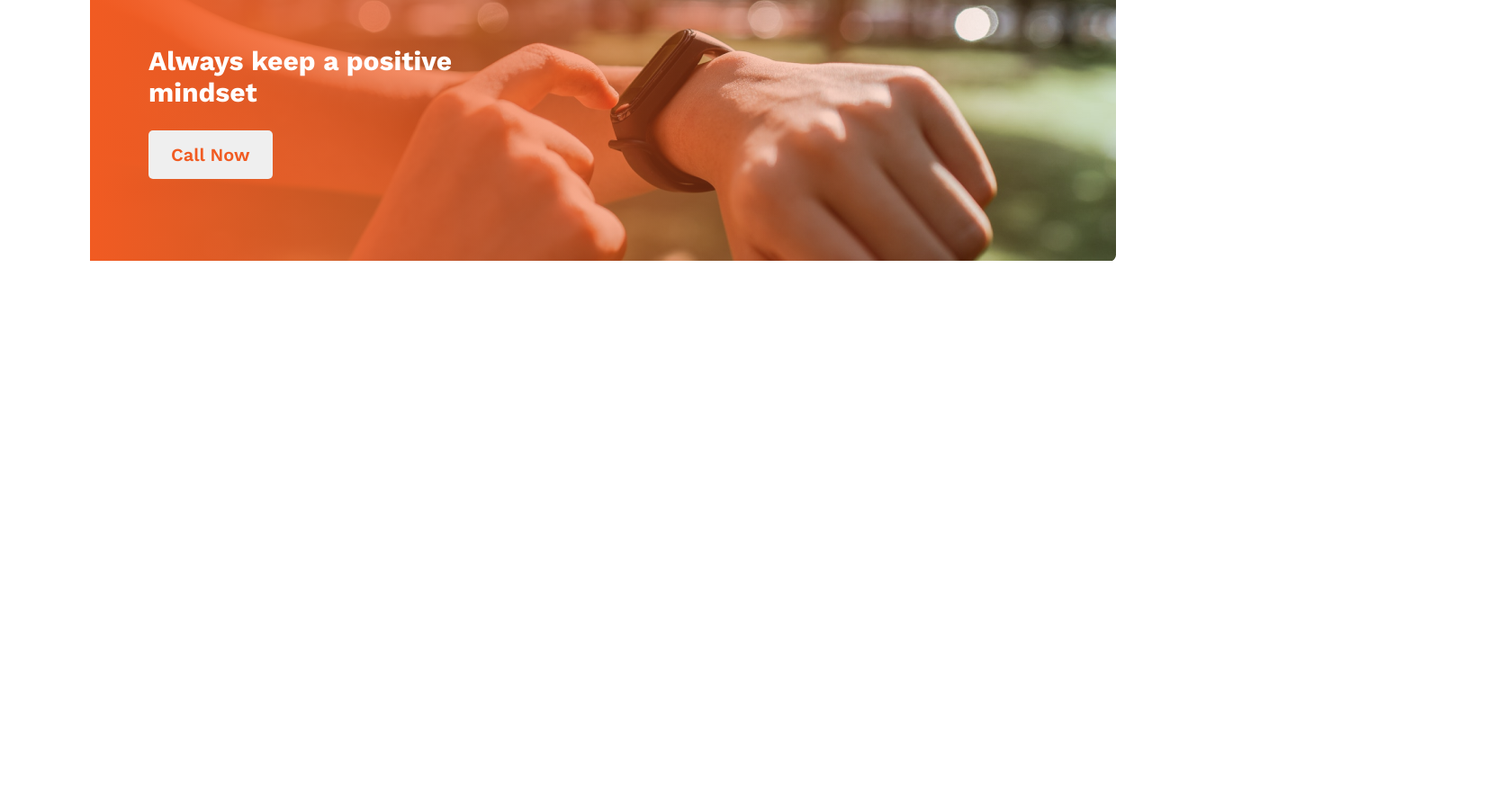
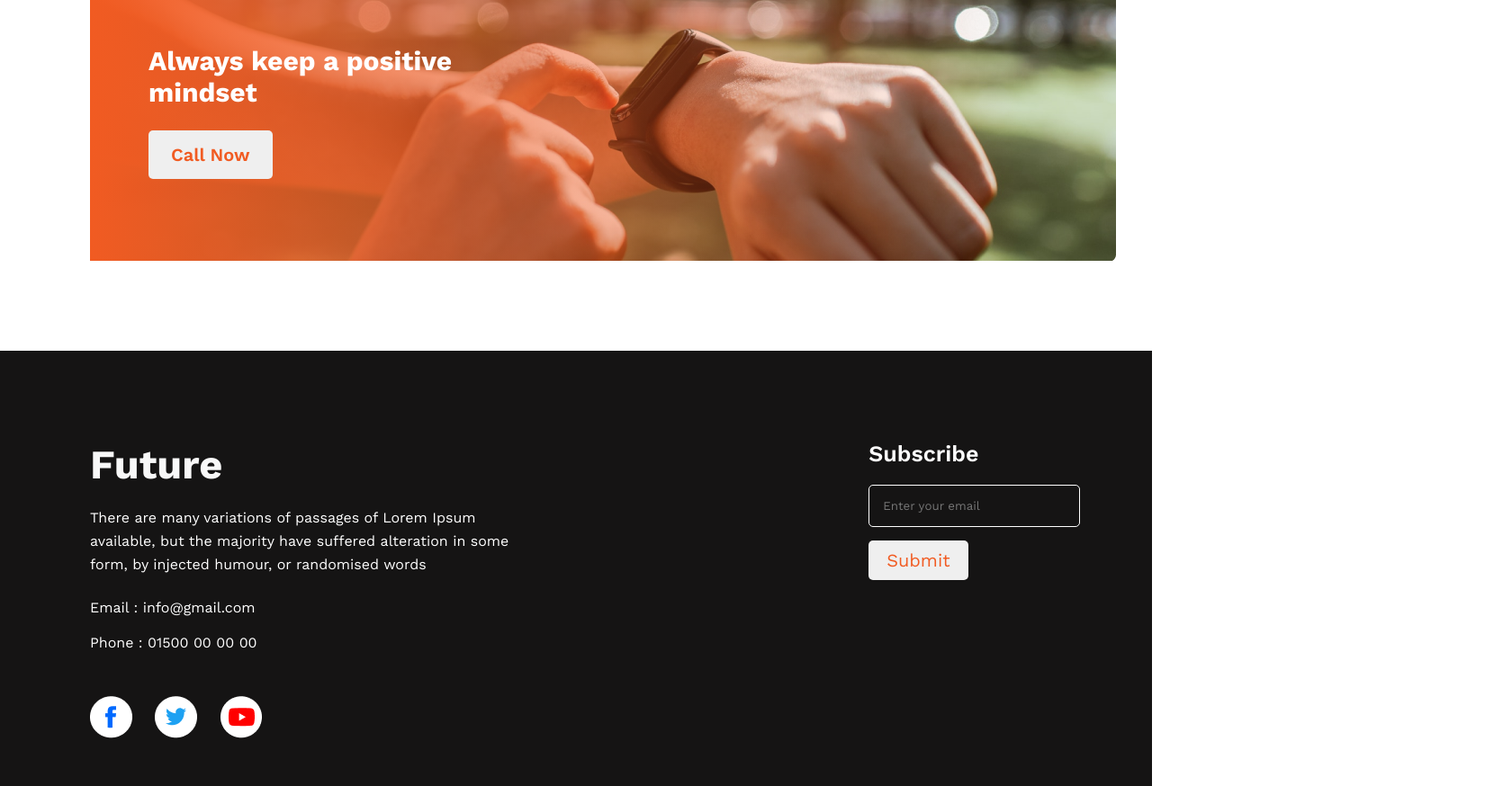
Before and after one commit to programarreza/new-year, a plain HTML site: page index.html in a window 1280 px wide. Shown: the part 1926-2800 px from the top of the page at 90% size, 1680 px wide, since content can reach past the window. Before the commit the page ends 2316 px from the top, so only its background shows below. Drawn offline with nearby package versions, Linux system fonts and the light colour scheme.

Commit message:
added to contact section

```diff
--- a/index.html
+++ b/index.html
@@ -71,13 +71,35 @@
 
 		<!-- contact section -->
 		<section class="contact">
-
 			<div class="contact-text">
 				<h1 class="contact-title">Always keep a positive <br> mindset</h1>
 				<button class="btn-primary">Call Now</button>
 			</div>
-
 		</section>
 	</main>
+
+	<!-- footer section -->
+	<footer>
+		<div class="footer-container">
+			<div class="footer-content">
+				<h1 class="footer-title">Future</h1>
+				<p class="foot-description">There are many variations of passages of Lorem Ipsum <br> available, but the majority have suffered alteration in some <br> form, by injected humour, or randomised words</p>
+				<span class="foot-info">Email : info@gmail.com</span>
+				<span class="foot-info">Phone : 01500 00 00 00</span>
+
+				<div class="social-link">
+					<img src="images/icons/fb.png" alt="">
+					<img src="images/icons/twitter.png" alt="">
+					<img src="images/icons/youtube.png" alt="">
+				</div>
+			</div>
+
+			<div class="footer-form">
+				<h3 class="form-title">Subscribe</h3>
+				<input class="email" type="email" name="" id="" placeholder="Enter your email"> <br>
+				<input class="form-btn" type="submit" value="Submit">
+			</div>
+		</div>
+	</footer>
 </body>
 </html>
--- a/style.css
+++ b/style.css
@@ -44,7 +44,7 @@
 
 /* about section */
 section {
-	padding: 0 150px;
+	padding: 0 100px;
 	margin-bottom: 100px;
 }
 .about {
@@ -121,42 +121,6 @@ ul li i{
 .contact-title, .btn-primary {
 	margin: 60px 0 0 65px;
 }
-
-
-
-
-
-
-
-
-
-
-
-
-
-
-
-
-
-
-
-
-
-
-
-
-
-
-/*
-.contact-text {
-	padding: 60px;
-}
-.contact-title {
-	color: #111010;
-	font-size: 40px;
-	font-weight: 700;
-}
-*/
 .btn-primary {
 	padding: 15px 25px;
 	color: #F15B22;
@@ -167,3 +131,59 @@ ul li i{
 	border-radius: 5px;
 	margin-top: 25px ;
 }
+/* footer content */
+footer{
+	background: #151414;
+	color: #fff;
+	padding: 100px 100px;
+}
+.footer-container {
+	display: flex;
+	gap: 400px;
+}
+
+.footer-title {
+	color: #F8F8F8;
+	font-size: 45px;
+	font-weight: 700;
+	margin-bottom: 20px;
+}
+.foot-description {
+	font-size: 16px;
+	font-weight: 400;
+	line-height: 26px;
+	color: #fff;
+	margin-bottom: 25px;
+}
+.footer-container span {
+	display: flex;
+	margin-bottom: 20px;
+}
+.social-link {
+	margin-top: 50px;
+}
+.social-link img {
+	margin-right: 20px;
+}
+.form-title {
+	font-size: 25px;
+	font-weight: 600;
+	margin-bottom: 20px;
+}
+.footer-form .email {
+	width: 100%;
+	padding: 15px;
+	border: 1px solid #fff;
+	background-color: #151414;
+	border-radius: 5px;
+	color: #fff;
+	margin-bottom: 15px;
+}
+.form-btn {
+	padding: 10px 20px;
+	color: #F15B22;
+	border: none;
+	outline: none;
+	border-radius: 5px;
+	font-size: 20px;
+}
```
